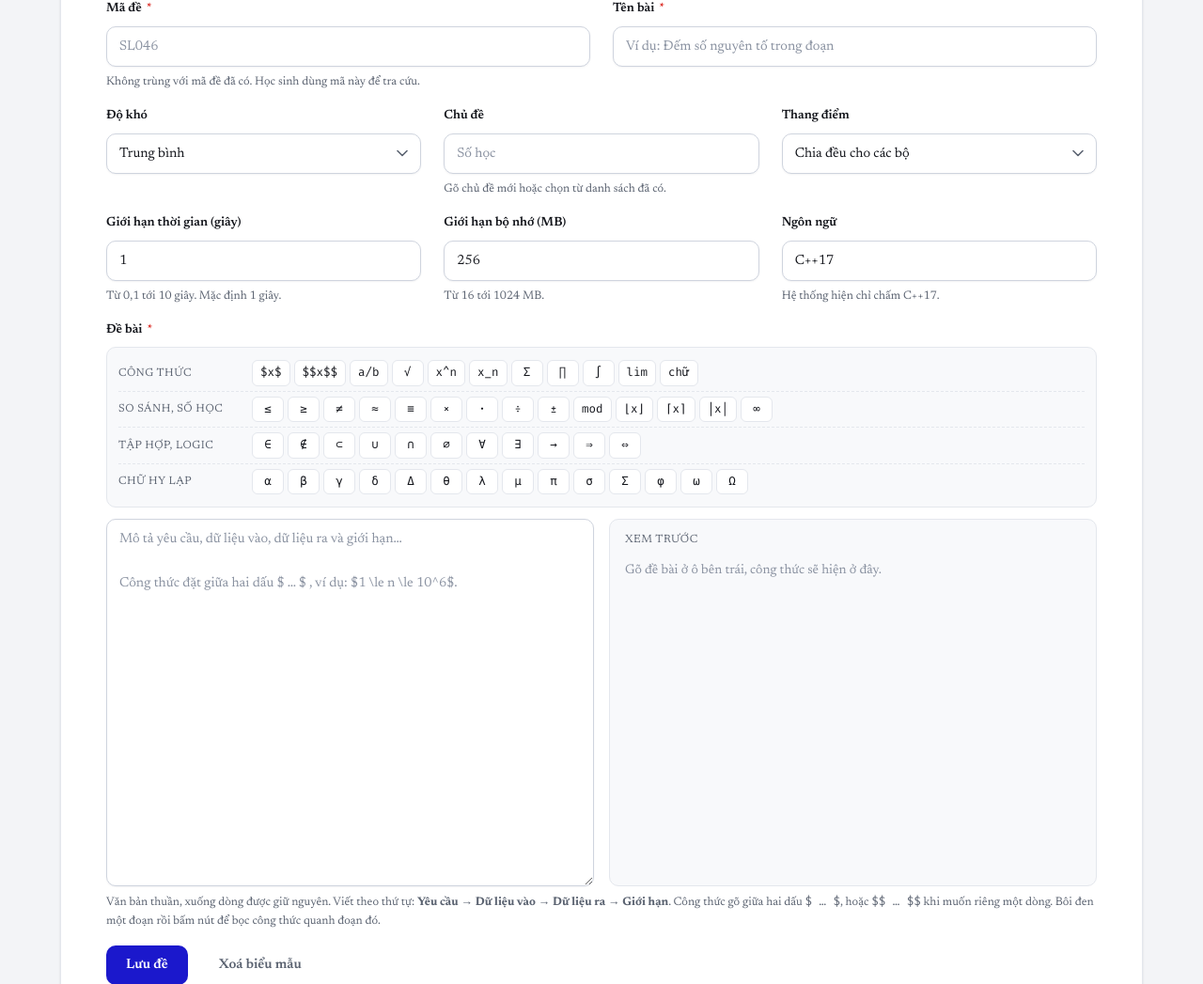
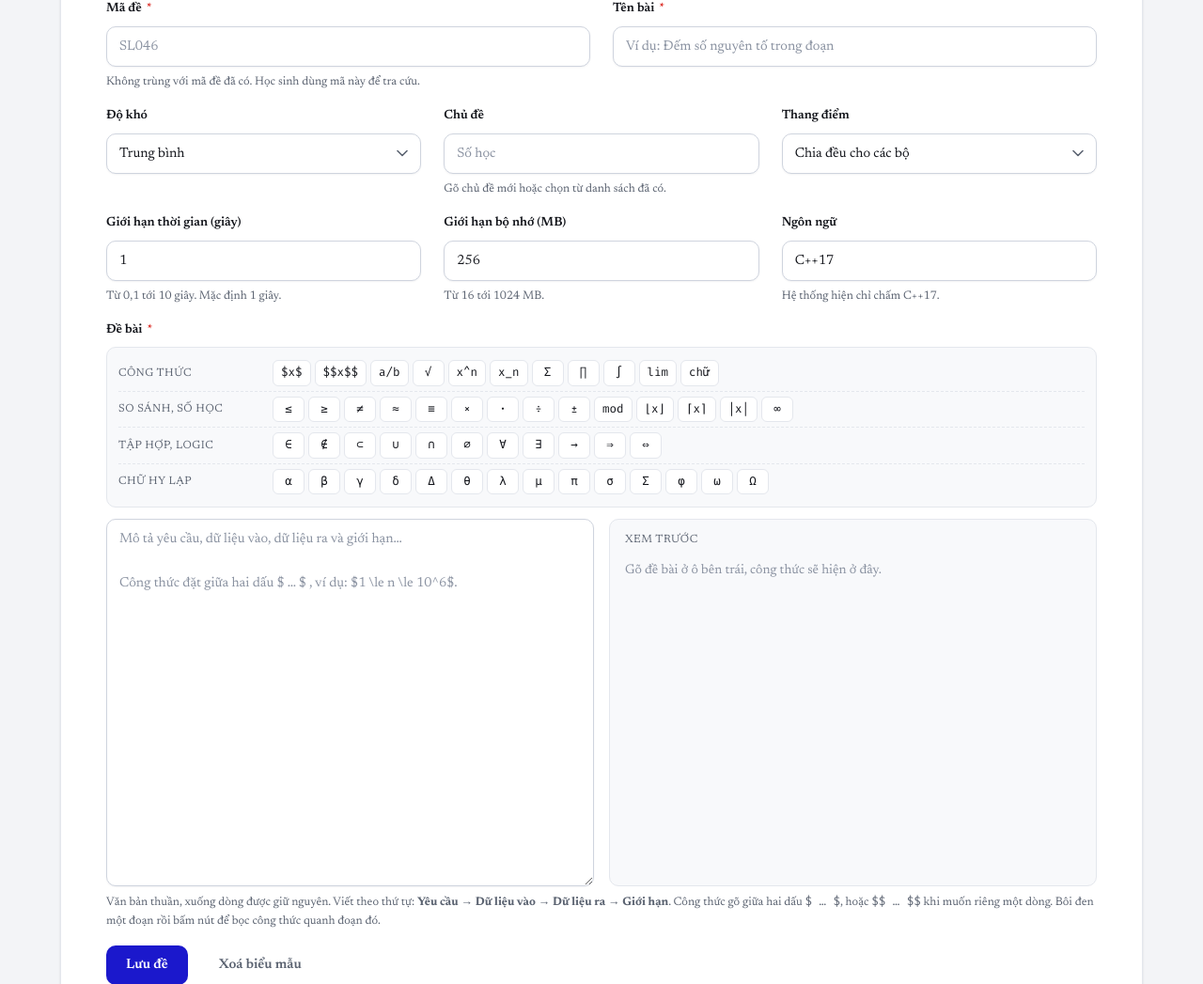
Before and after one commit to sarsvankelsion/songlo-oj, a Flask app: page /teacher/problems in a window 1280 px wide. Shown: the part 957-2004 px from the top of the page at 94% size. Run offline with Flask 3, Linux system fonts and the light colour scheme; the visitor is signed in with stand-in values (Sample User, id 1); data comes from the database, SQL or seed files in the repository; data that the repository does not hold is empty.

Commit message:
Noi cot nhan bang chèn LaTeX: nhan dai nhat vua khit 138px nen de ngat dong

```diff
--- a/demo/assets/css/style.css
+++ b/demo/assets/css/style.css
@@ -1190,13 +1190,25 @@ html[data-theme="dark"] .editor__dots i { filter: saturate(.85); }
 .latex-bar__row + .latex-bar__row { border-top: 1px dashed var(--border); }
 
 /* Bề rộng cố định để các nút thẳng hàng giữa các dòng, dù nhãn dài ngắn khác
-   nhau. Không đặt thì mỗi dòng lệch một kiểu và trông như lỗi. */
+   nhau. Không đặt thì mỗi dòng lệch một kiểu và trông như lỗi.
+   160px chứ không phải 138px: nhãn dài nhất ("So sánh, số học" viết hoa) đo được
+   đúng 138px, tức là vừa khít — chỉ cần font dự phòng rộng hơn một chút, hoặc
+   người dùng zoom 110%, là nó tự ngắt thành hai dòng và cả hàng cao lên. */
 .latex-bar__label {
-  flex: 0 0 138px;
+  flex: 0 0 160px;
   font-size: 12px;
   color: var(--fg-muted);
   text-transform: uppercase;
   letter-spacing: .04em;
+  white-space: nowrap;
+  overflow: hidden;
+  text-overflow: ellipsis;
+}
+
+/* Trên màn hẹp, 160px là quá nhiều so với chỗ còn lại cho các nút: cho nhãn chiếm
+   trọn một dòng rồi nút bắt đầu ở dòng dưới, thay vì bóp các nút lại. */
+@media (max-width: 700px) {
+  .latex-bar__label { flex-basis: 100%; }
 }
 
 .latex-btn {
```
